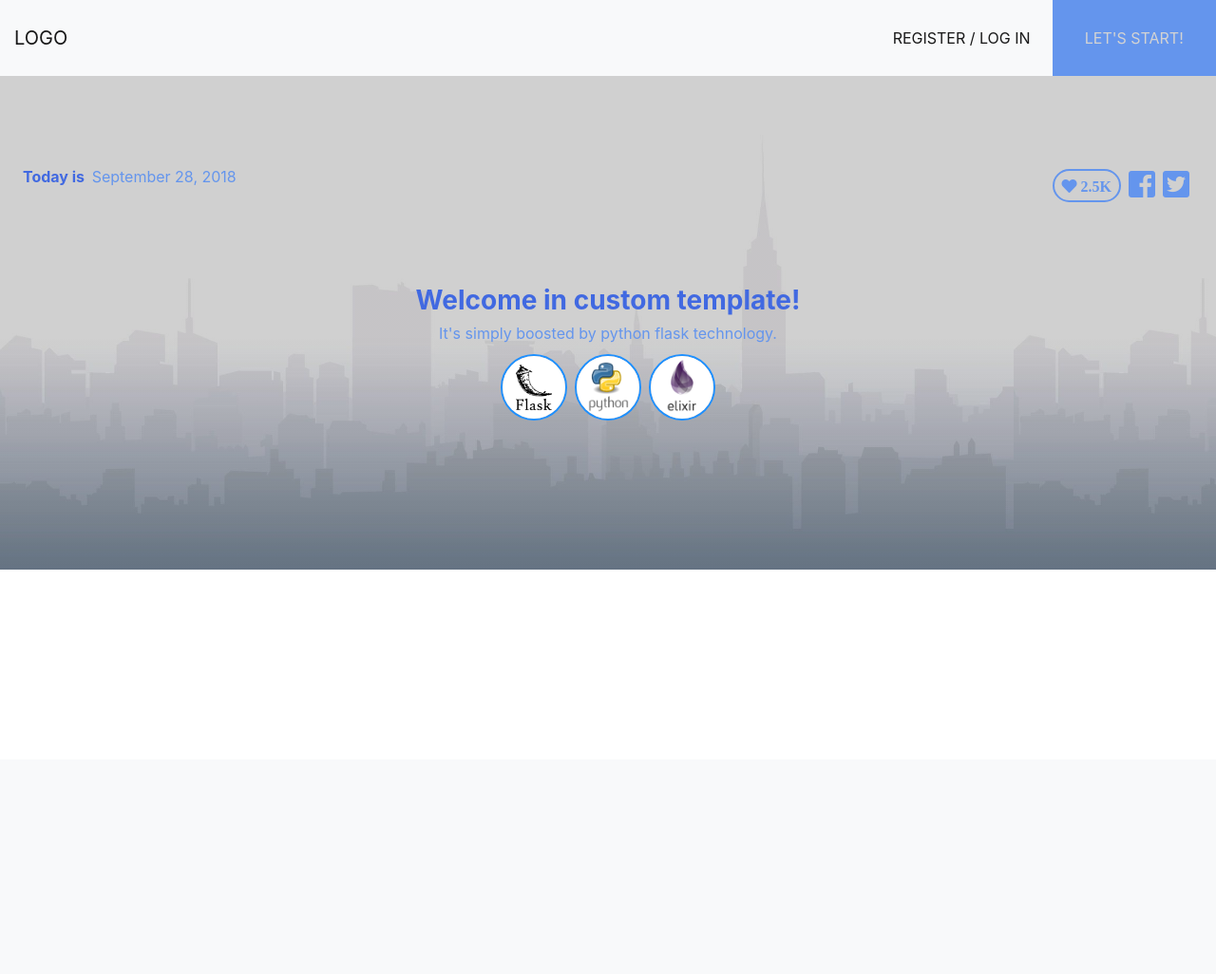
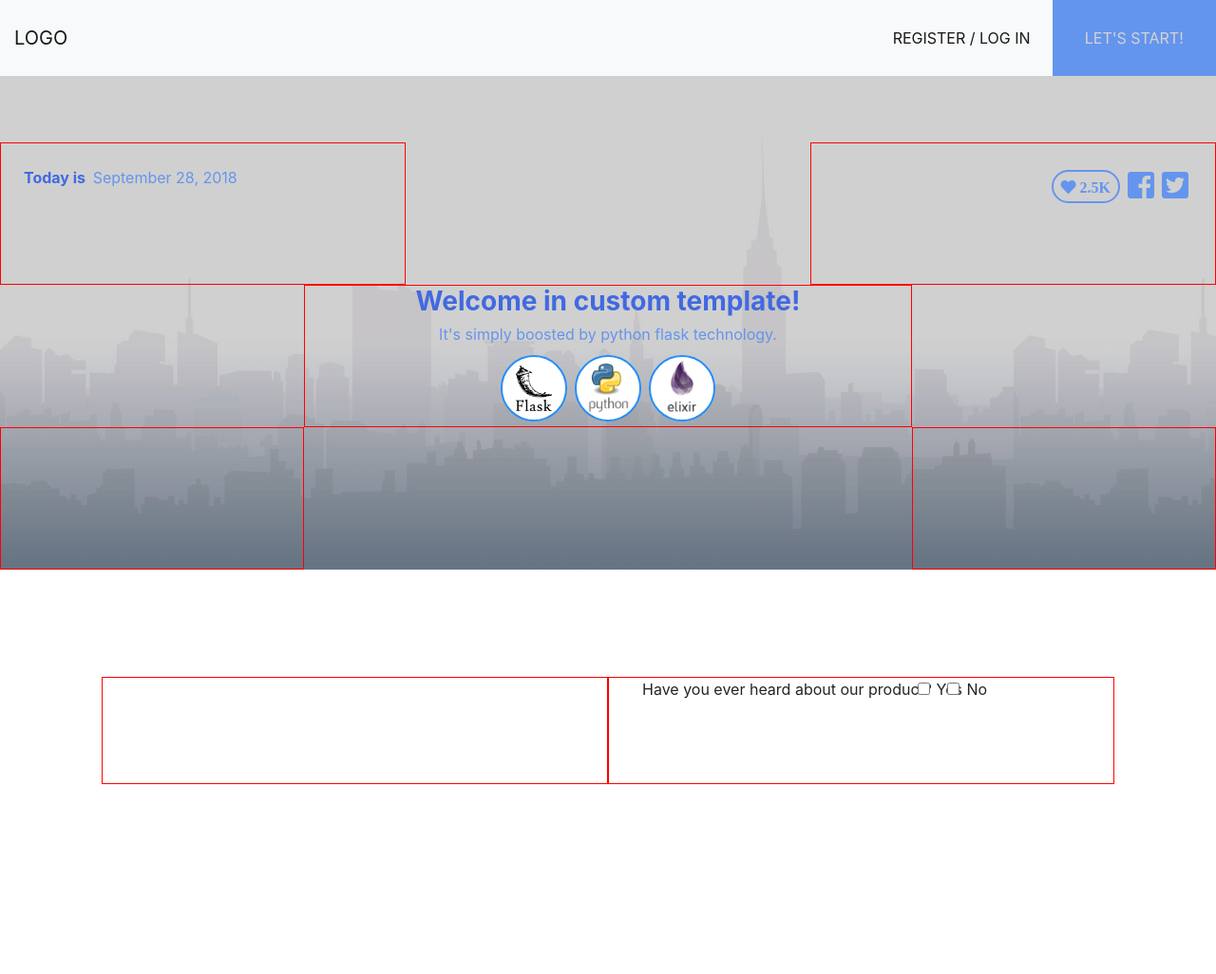
Before and after one commit to kuras120/FlaskApis, a Flask app: page / in a window 1280 px wide. Shown: the whole page at 95% size. Before the commit the page ends 600 px from the top, so only its background shows below. Run offline with Flask 2, Linux system fonts and the light colour scheme; some libraries are stand-ins or nearby versions.

Commit message:
simple form

```diff
--- a/static/css/default.css
+++ b/static/css/default.css
@@ -58,8 +58,8 @@ body {
     outline: none;
 }
 
-.col-md-4, .col-md-6, .col-md-3, .col-md-2, .col-md-1 {
-
+.col-md-4, .col-md-6, .col-md-3, .col-md-2, .col-md-1, .col-md-5 {
+    border: 1px solid red;
 }
 
 /* From 0 to 992px Device Width */
--- a/templates/index.html
+++ b/templates/index.html
@@ -76,27 +76,27 @@
             </div>
             <div class="row">
                 <div class="col-12">
-                    <div class="row h-25">
+                    <div class="row h-50">
 
                     </div>
-                    <div class="row h-75">
-{#                        <form>#}
-{#                            <div class="form-group">#}
-{#                                <label for="exampleInputEmail1">Email address</label>#}
-{#                                <input type="email" class="form-control" id="exampleInputEmail1" aria-describedby="emailHelp" placeholder="Enter email">#}
-{#                                <small id="emailHelp" class="form-text text-muted">We'll never share your email with anyone else.</small>#}
-{#                            </div>#}
-{#                            <div class="form-group">#}
-{#                                <label for="exampleInputPassword1">Password</label>#}
-{#                                <input type="password" class="form-control" id="exampleInputPassword1" placeholder="Password">#}
-{#                            </div>#}
-{#                            <div class="form-check">#}
-{#                                <input type="checkbox" class="form-check-input" id="exampleCheck1">#}
-{#                                <label class="form-check-label" for="exampleCheck1">Check me out</label>#}
-{#                            </div>#}
-{#                            <button type="submit" class="btn btn-primary">Submit</button>#}
-{#                        </form>#}
+                    <div class="row h-50">
+                        <div class="col-md-5 offset-md-1">
+
+                        </div>
+                        <div class="col-md-5">
+                            <form>
+                                <div class="form-check">
+                                    <label class="form-check-label" for="exampleCheck1">Have you ever heard about our product? </label>
+                                    <input type="checkbox" class="form-check-input" id="checkboxYes">
+                                    <label class="form-check-label" for="exampleCheck1">Yes </label>
+                                    <input type="checkbox" class="form-check-input" id="checkboxNo">
+                                    <label class="form-check-label" for="exampleCheck1">No </label>
+                                </div>
+                            </form>
+                        </div>
+                        <div class="offset-md-1"></div>
                     </div>
+                    <div style="height: 200px;"></div>
                 </div>
             </div>
         </div>
```
